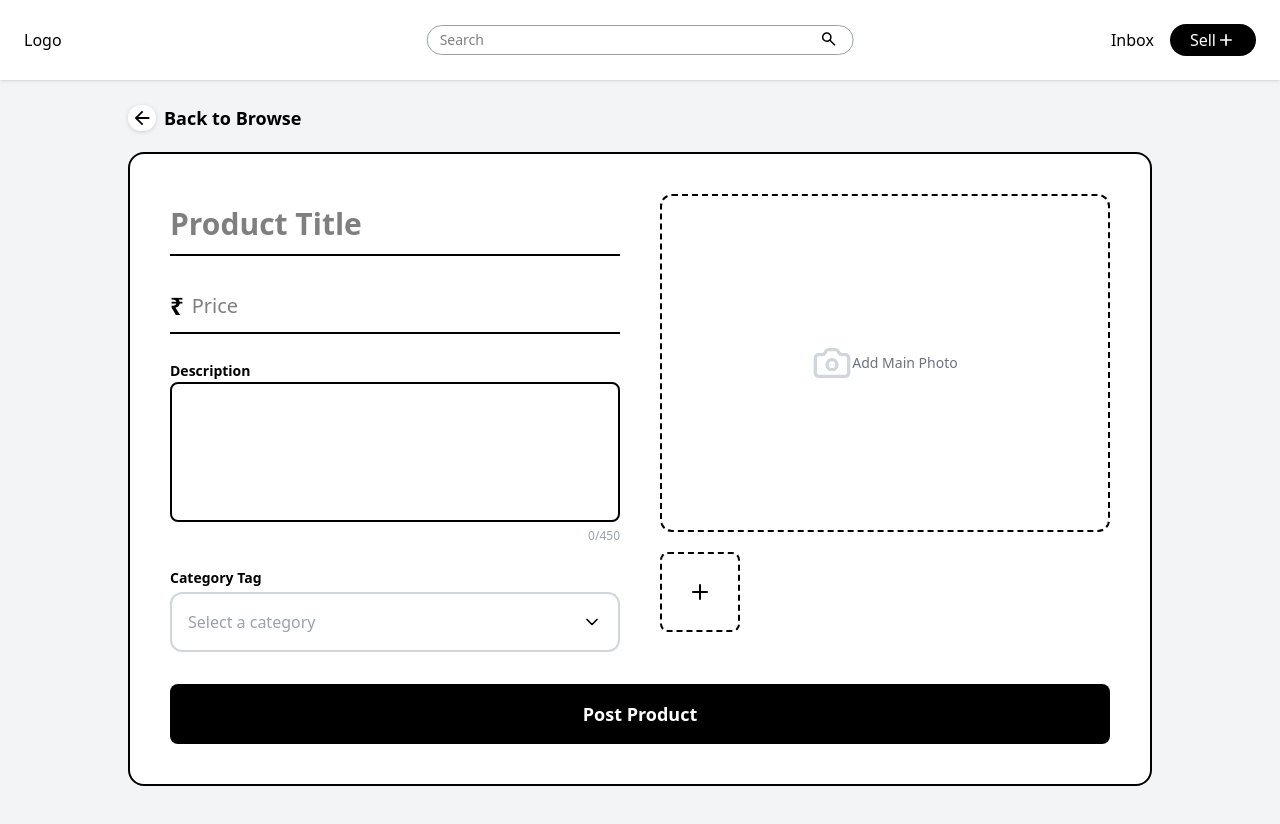
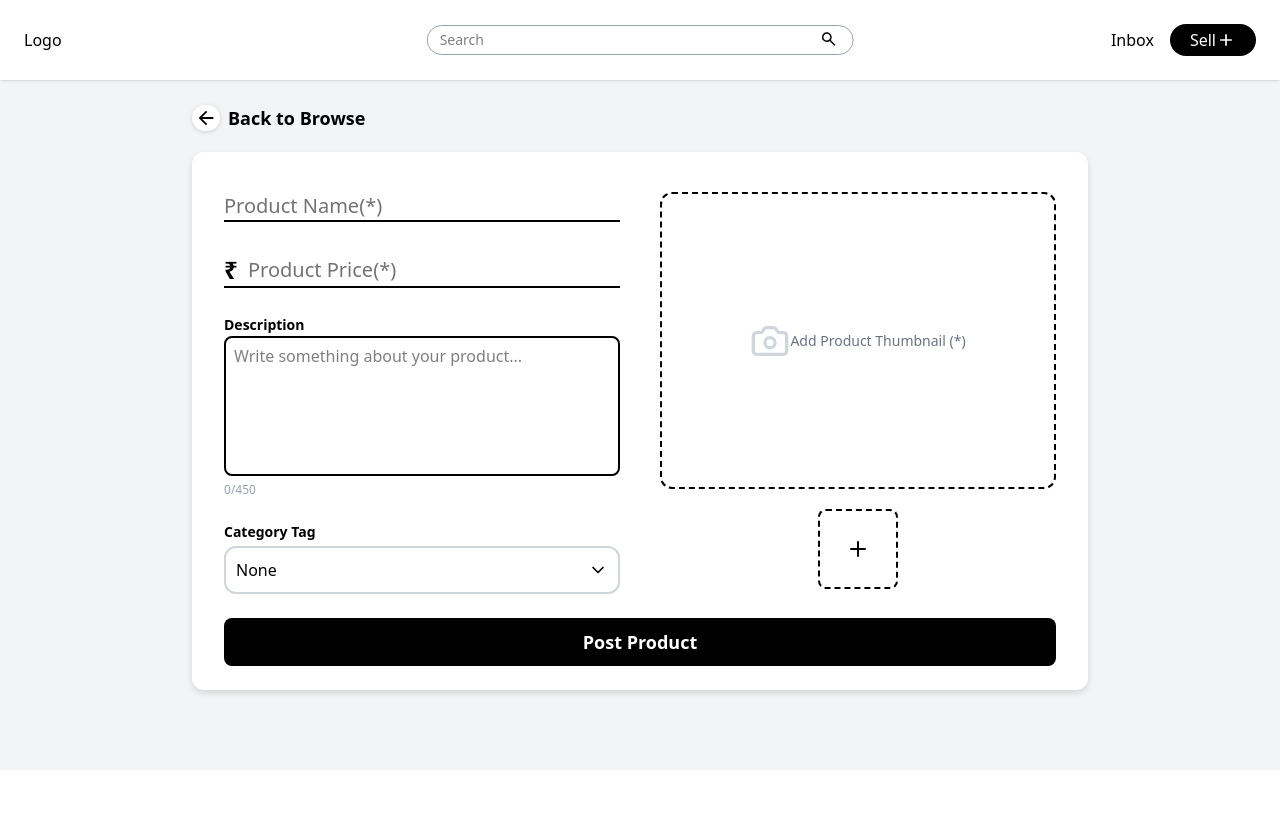
Before and after one commit to weirdwolfx/College-olx, a React (Vite) app in the folder client/: page /sell in a window 1280 px wide. After the commit the page ends 800 px from the top, so only its background shows below. Built offline with nearby package versions, Linux system fonts and the light colour scheme.

Commit message:
Make changes to sell-form

```diff
--- a/client/src/components/Header.jsx
+++ b/client/src/components/Header.jsx
@@ -51,10 +51,12 @@ export default function Header() {
             <nav className={`flex gap-3 items-stretch md:gap-4 md:static md:items-center fixed bg-white top-0 bottom-0 left-0 flex-col md:flex-row px-4 md:w-max w-70 md:px-0 md:py-0 py-16 transition z-50 duration-700 ease-in-out md:transition-none md:translate-x-0
                 ${menuOpen ? "translate-x-0" : "-translate-x-full"}`
             }>
-                <Link to="/inbox" className="border-b-gray-700 border-b-2 md:border-0 text-center">
+                <Link to="/inbox" aria-disabled={!menuOpen} tabIndex={menuOpen ? 0 : -1} className={`border-b-gray-700 border-b-2 md:border-0 text-center
+                    ${menuOpen ? "" : "pointer-events-none"} `}>
                     Inbox
                 </Link>
-                <Link to="/sell" className="bg-black text-white py-1 px-5 rounded-full flex justify-center">
+                <Link to="/sell" aria-disabled={!menuOpen} tabIndex={menuOpen ? 0 : -1} className={`bg-black text-white py-1 px-5 rounded-full flex justify-center
+                    ${menuOpen ? "" : "pointer-events-none"}`}>
                     Sell
                     <svg xmlns="http://www.w3.org/2000/svg" height="24px" viewBox="0 -960 960 960" width="24px" fill="#FFFFFF" className="w-5"><path d="M440-440H200v-80h240v-240h80v240h240v80H520v240h-80v-240Z"/></svg>
                 </Link>
--- a/client/src/components/Sell.jsx
+++ b/client/src/components/Sell.jsx
@@ -1,11 +1,9 @@
-import React, { useState } from "react";
+import { useState } from "react";
 import { Camera, Plus, X, ChevronDown } from "lucide-react";
 
 export default function Seller() {
-    const [title, setTitle] = useState("");
-    const [price, setPrice] = useState("");
     const [description, setDescription] = useState("");
-    const [category, setCategory] = useState("");
+    const [category, setCategory] = useState("None")
     const [images, setImages] = useState([]);
     const [errors, setErrors] = useState({});
     const [categoryOpen, setCategoryOpen] = useState(false);
@@ -23,11 +21,6 @@ export default function Seller() {
     /* ---------- IMAGE UPLOAD ---------- */
     const handleImageUpload = (e) => {
         const files = Array.from(e.target.files);
-
-        if (images.length + files.length > MAX_IMAGES) {
-            setErrors(prev => ({ ...prev, images: `Maximum ${MAX_IMAGES} images allowed` }));
-            return;
-        }
 
         const newImages = files.map(file => ({
             file,
@@ -47,97 +40,115 @@ export default function Seller() {
         }
     };
 
-    /* ---------- VALIDATION ---------- */
-    const validate = () => {
+    /* ---------- SUBMIT ---------- */
+    function handleSubmit(formData) {
+        const name = formData.get("name")
+        const price = formData.get("price")
+
         const newErrors = {};
 
-        if (!title.trim()) newErrors.title = "Product title is required";
-        if (!price || price <= 0) newErrors.price = "Enter a valid price";
-        if (!description.trim()) newErrors.description = "Description is required";
-        if (!category) newErrors.category = "Please select a category";
+        if (!name.trim()) newErrors.title = "Product title is required";
+        if (!price) newErrors.price = "Enter a valid price";
         if (images.length === 0) newErrors.images = "At least 1 image is required";
 
+        if (Object.keys(newErrors).length !== 0) {
             setErrors(newErrors);
-        return Object.keys(newErrors).length === 0;
-    };
-
-    /* ---------- SUBMIT ---------- */
-    const handleSubmit = (e) => {
-        e.preventDefault();
-        if (!validate()) return;
-
-        alert(" Product validated & ready to save to DB");
-    };
+            return;
+        }
+    }
 
     return (
         <form
-            onSubmit={handleSubmit}
-            className="bg-white w-full max-w-5xl border-2 border-black rounded-2xl p-6 md:p-10"
+            action={handleSubmit}
+            className="bg-white w-full xl:w-4xl lg:w-3xl drop-shadow-md rounded-xl p-6 md:px-8
+            md:pt-10 md:pb-6"
         >
-            <div className="flex flex-col md:grid md:grid-cols-2 gap-10">
+            <div className="flex flex-col lg:grid lg:grid-cols-2 gap-10 mt-4 md:mt-0">
 
                 {/* RIGHT SIDE */}
                 <div className="flex flex-col gap-6">
 
                     {/* TITLE */}
-                    <div>
+                    <div className="relative mb-2 flex flex-col gap-1">
                         <input
+                            id="name"
                             type="text"
-                            placeholder="Product Title"
-                            value={title}
-                            onChange={(e) => setTitle(e.target.value)}
-                            className={`w-full py-3 text-3xl font-bold border-b-2 outline-none
+                            placeholder=" "
+                            name="name" aria-required
+                            onChange={(e) => {
+                                if (e.target.value.trim()) {
+                                    setErrors((prevError) => ({ ...prevError, title: "" }))
+                                }
+                            }}
+                            className={`peer w-full text-xl font-semibold border-b-2 outline-none
                                 ${errors.title ? "border-red-500" : "focus:border-black"}`}
                         />
+                        <label htmlFor="name"
+                            className="absolute left-0 -top-5 transition-all cursor-text duration-200 text-sm peer-focus:-top-5 peer-focus:text-sm peer-placeholder-shown:top-0 peer-placeholder-shown:text-xl text-neutral-500"
+                        >
+                            Product Name(*)
+                        </label>
                         {errors.title && <p className="text-red-500 text-sm">{errors.title}</p>}
                     </div>
 
                     {/* PRICE */}
-                    <div>
-                        <div className={`flex items-center border-b-2 ${errors.price ? "border-red-500" : "focus-within:border-black"}`}>
+                    <div className="flex flex-col gap-1">
+                        <div className={`flex relative items-center border-b-2 ${errors.price ? "border-red-500" : "focus-within:border-black"}`}>
                             <span className="text-2xl font-semibold mr-2">&#x20B9;</span>
                             <input
+                                id="price"
                                 type="number"
-                                placeholder="Price"
-                                value={price}
+                                placeholder=" "
+                                name="price"
                                 min={0}
-                                onChange={(e) => setPrice(e.target.value)}
-                                className="w-full py-3 text-xl outline-none"
+                                max={1000000}
+                                className="peer w-full font-semibold pb-0 pt-0 text-lg outline-none"
+                                onChange={(e) => {
+                                    if (e.target.value.trim()) {
+                                        setErrors((prevError) => ({ ...prevError, price: "" }))
+                                    }
+                                }}
                             />
+                            <label htmlFor="price" aria-required
+                                className="absolute left-0 -top-5 transition-all cursor-text duration-200 text-sm peer-focus:-top-5 peer-focus:left-0 peer-focus:text-sm peer-placeholder-shown:top-0.5 peer-placeholder-shown:text-xl peer-placeholder-shown:left-6 text-neutral-500"
+                            >
+                                Product Price(*)
+                            </label>
                         </div>
                         {errors.price && <p className="text-red-500 text-sm">{errors.price}</p>}
                     </div>
 
                     {/* DESCRIPTION */}
                     <div>
-                        <label className="text-sm font-semibold">Description</label>
+                        <label htmlFor="description" className="text-sm font-semibold">Description</label>
                         <textarea
+                            id="description"
+                            name="description"
+                            placeholder="Write something about your product..."
+                            onChange={(e) => setDescription(e.target.value)}
                             maxLength={MAX_DESC_CHARS}
-                            value={description}
-                            onChange={(e) => setDescription(e.target.value)}
-                            className={`w-full p-4 border-2 rounded-lg min-h-35 resize-none outline-none
-                                ${errors.description ? "border-red-500" : "focus:border-black"}`}
+                            className="w-full py-1.5 px-2 border-2 rounded-lg min-h-35 resize-none outline-none
+                                focus:border-black"
                         />
                         <div className="flex justify-between text-xs">
-                            <span className="text-red-500">{errors.description}</span>
                             <span className="text-gray-400">{description.length}/{MAX_DESC_CHARS}</span>
                         </div>
                     </div>
 
                     {/* MODERN CATEGORY DROPDOWN */}
                     <div>
-                        <label className="text-sm font-semibold block mb-1">Category Tag</label>
+                        <label htmlFor="category" className="text-sm font-semibold block mb-1">Category Tag</label>
+                        <input id="category" type="hidden" name="category" value={category} />
 
                         <div className="relative">
                             <button
                                 type="button"
                                 onClick={() => setCategoryOpen(!categoryOpen)}
-                                className={`w-full p-4 rounded-xl border-2 flex justify-between items-center
-                                    ${errors.category ? "border-red-500" : "border-gray-300"}
-                                    hover:border-black transition`}
+                                className="w-full p-2.5 rounded-xl border-2 flex justify-between items-center
+                                border-gray-300 hover:border-black transition"
                             >
                                 <span className={category ? "text-black" : "text-gray-400"}>
-                                    {category || "Select a category"}
+                                    {category}
                                 </span>
                                 <ChevronDown
                                     size={20}
@@ -151,38 +162,30 @@ export default function Seller() {
                                         max-h-48 overflow-y-auto"
                                 >
                                     {categories.map((item) => (
-                                        <div
+                                        <button
                                             key={item}
                                             onClick={() => {
                                                 setCategory(item);
                                                 setCategoryOpen(false);
-                                                setErrors(prev => ({ ...prev, category: "" }));
                                             }}
-                                            className="px-4 py-3 hover:bg-gray-100 cursor-pointer"
+                                            className="px-4 w-full py-3 text-left hover:bg-gray-100 cursor-pointer"
                                         >
                                             {item}
-                                        </div>
+                                        </button>
                                     ))}
                                 </div>
                             )}
 
                         </div>
-
-                        {errors.category && <p className="text-red-500 text-sm mt-1">{errors.category}</p>}
                     </div>
 
                 </div>
 
                 {/* LEFT SIDE → IMAGES */}
                 <div className="flex flex-col gap-5">
-
-                    <label className={`relative w-full aspect-4/3 flex items-center justify-center
-                    border-2 border-dashed rounded-xl cursor-pointer overflow-hidden
-                    ${errors.images ? "border-red-500" : ""}`}>
-
                     {images.length > 0 ? (
-                            <>
-                                <img src={images[0].preview} className="w-full h-full object-cover" />
+                        <div className="relative aspect-4/3 flex w-full items-center justify-center border-2 border-dashed rounded-xl cursor-pointer overflow-hidden">
+                            <img src={images[0].preview} className="object-contain" />
                             <button
                                 type="button"
                                 onClick={() => removeImage(0)}
@@ -190,39 +193,39 @@ export default function Seller() {
                             >
                                 <X size={16} />
                             </button>
-                            </>
+                        </div>
                     ) : (
                         <>
+                            <input name="image" id="thumbnail" type="file" accept="image/*" onChange={handleImageUpload} className="peer sr-only" multiple aria-required />
+                            <label htmlFor="thumbnail" className={`relative aspect-4/3 flex w-full items-center justify-center border-2 border-dashed rounded-xl cursor-pointer overflow-hidden peer-focus-visible:border-amber-600 ${errors.images ? "border-red-500" : ""}`}>
                                 <Camera size={40} className="text-gray-300" />
-                                <span className="text-sm text-gray-500">Add Main Photo</span>
+                                <span className="text-sm text-gray-500">Add Product Thumbnail (*)</span>
+                            </label>
                         </>
                     )}
 
-                        {images.length === 0 && (
-                            <input type="file" accept="image/*" onChange={handleImageUpload} className="hidden" />
-                        )}
-                    </label>
+                    {errors.images && <p className="text-red-500 -mt-3.5 -mb-1.5 text-sm">{errors.images}</p>}
 
-                    {errors.images && <p className="text-red-500 text-sm">{errors.images}</p>}
-
-                    <div className="flex gap-3 flex-wrap">
+                    <div className="self-center flex gap-3 flex-wrap">
                         {images.slice(1).map((img, idx) => (
-                            <div key={idx} className="relative w-20 h-20 border rounded-lg overflow-hidden">
+                            <div key={idx} className="relative w-18 h-18 xl:w-20 xl:h-20 border rounded-lg overflow-hidden">
                                 <img src={img.preview} className="w-full h-full object-cover" />
-                                <div
+                                <button
                                     onClick={() => removeImage(idx + 1)}
                                     className="absolute inset-0 bg-black/50 flex items-center justify-center text-white cursor-pointer"
                                 >
                                     <X size={20} />
-                                </div>
+                                </button>
                             </div>
                         ))}
 
                         {images.length < MAX_IMAGES && (
-                            <label className="w-20 h-20 border-2 border-dashed rounded-lg flex items-center justify-center cursor-pointer">
+                            <>
+                                <input name="image" type="file" id="add-img" accept="image/*" onChange={handleImageUpload} className="peer sr-only" multiple />
+                                <label htmlFor="add-img" className="w-18 h-18 xl:w-20 xl:h-20 border-2 border-dashed peer-focus-visible:border-amber-600 rounded-lg flex items-center justify-center cursor-pointer">
                                     <Plus size={24} />
-                                <input type="file" accept="image/*" onChange={handleImageUpload} className="hidden" />
                                 </label>
+                            </>
                         )}
                     </div>
 
@@ -231,7 +234,7 @@ export default function Seller() {
 
             <button
                 type="submit"
-                className="mt-8 w-full bg-black text-white py-4 rounded-lg text-lg font-semibold"
+                className="mt-6 w-full bg-black text-white py-2.5 rounded-lg text-lg font-semibold"
             >
                 Post Product
             </button>
--- a/client/src/pages/SellForm.jsx
+++ b/client/src/pages/SellForm.jsx
@@ -1,13 +1,13 @@
 import Header from "../components/Header"
-import Seller from "../components/sell"
+import Seller from "../components/Sell"
 import BackButton from "../components/BackButton"
 
 export default function Form() {
     return (
         <>
             <Header />
-            <main className="py-3 md:py-6 md:pb-10 px-4 md:px-16 lg:px-20 2xl:px-80 md:flex md:flex-col md:items-center md:gap-5 md:justify-start bg-gray-100">
-                <div className="flex flex-col gap-3 md:gap-5">
+            <main className="py-3 md:py-6 md:pb-20 px-4 sm:px-12 md:px-36 2xl:px-80 md:flex md:flex-col md:items-center md:gap-5 md:justify-start bg-gray-100">
+                <div className="flex w-full lg:w-max flex-col gap-3 md:gap-5">
                     <BackButton />
                     <Seller />
                 </div>
```
Lines whose indentation alone changed are shown as unchanged.
